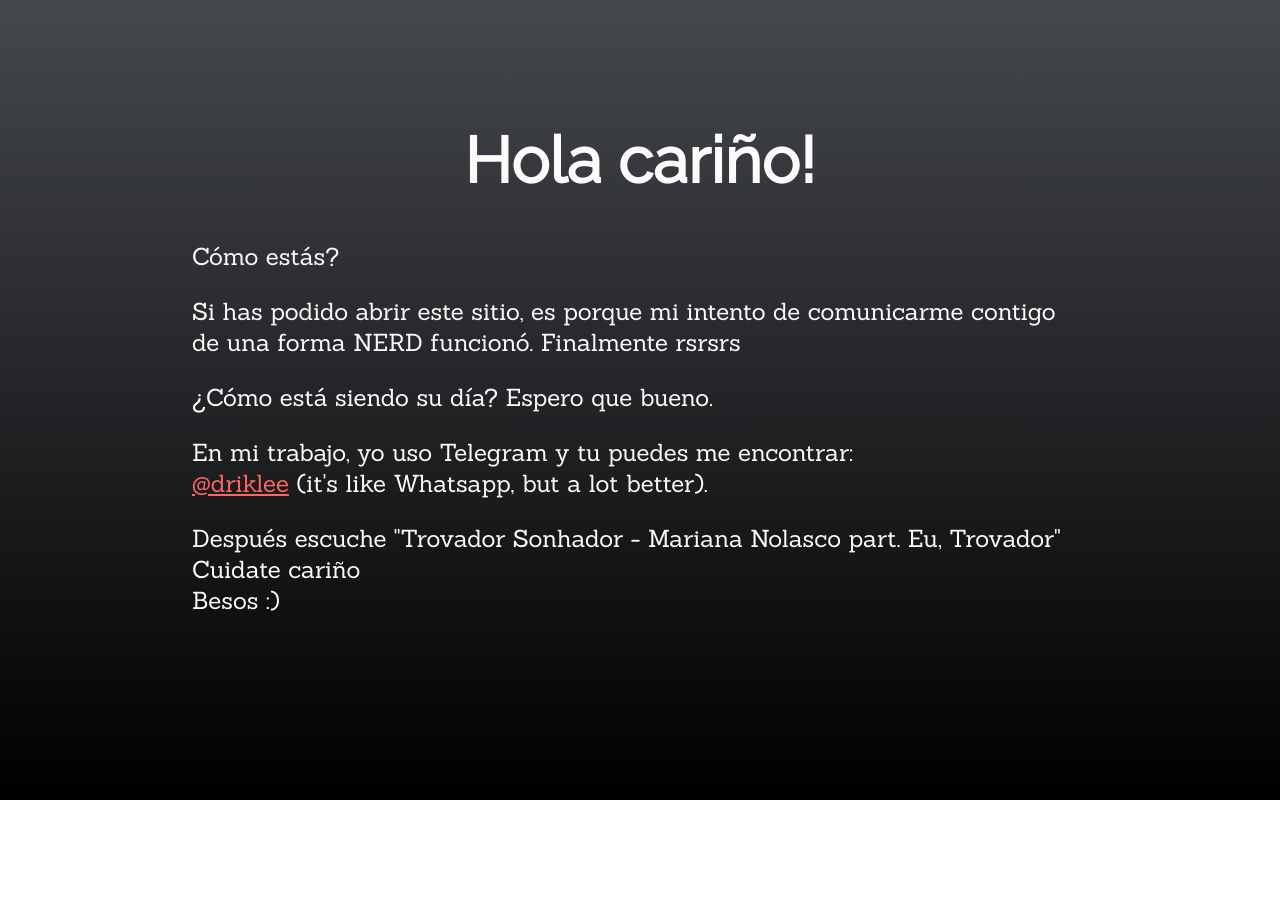
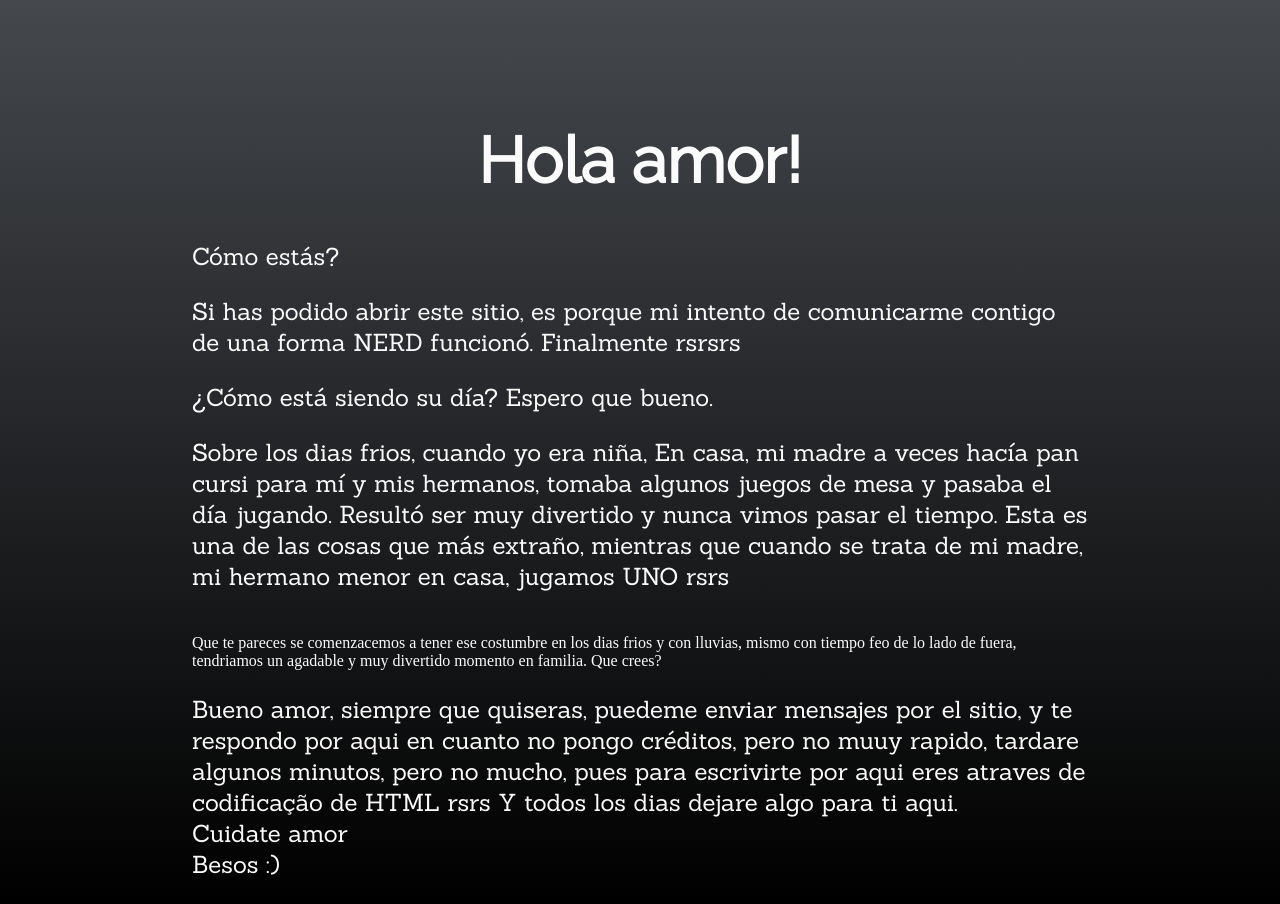
Before and after one commit to DrikaLee/DrikaLee.github.io, a plain HTML site: page index.html in a window 1280 px wide. Before the commit the page ends 800 px from the top, so only its background shows below. Drawn offline with Linux system fonts and the light colour scheme.

Commit message:
Update index.html

```diff
--- a/index.html
+++ b/index.html
@@ -29,16 +29,17 @@
 
 <main>
     <div>
-        <h1>Hola cariño!</h1>
+        <h1>Hola amor!</h1>
 
         <p>Cómo estás? </p>
         <p>Si has podido abrir este sitio, es porque mi intento de comunicarme contigo de una forma NERD funcionó. Finalmente rsrsrs </p>
         <p>¿Cómo está siendo su día? Espero que bueno.</p>
-        <p>En mi trabajo, yo uso Telegram y tu puedes me encontrar:<br><a href="https://t.me/driklee" target="_blank">@driklee</a> (it's like Whatsapp, but a lot better).</p>
+        <p>Sobre los dias frios, cuando yo era niña, En casa, mi madre a veces hacía pan cursi para mí y mis hermanos, tomaba algunos juegos de mesa y pasaba el día jugando. Resultó ser muy divertido y nunca vimos pasar el tiempo. Esta es una de las cosas que más extraño, mientras que cuando se trata de mi madre, mi hermano menor en casa, jugamos UNO rsrs</p>
+        <br> Que te pareces se comenzacemos a tener ese costumbre en los dias frios y con lluvias, mismo con tiempo feo de lo lado de fuera, tendriamos un agadable y muy divertido momento en familia. Que crees?
         <p> </p>
         <p> </p>
-        <p>Después escuche "Trovador Sonhador - Mariana Nolasco part. Eu, Trovador"
-        <br>Cuidate cariño
+        <p>Bueno amor, siempre que quiseras, puedeme enviar mensajes por el sitio, y te respondo por aqui en cuanto no pongo créditos, pero no muuy rapido, tardare algunos minutos, pero no mucho, pues para escrivirte por aqui eres atraves de codificação de HTML rsrs Y todos los dias dejare algo para ti aqui.
+        <br>Cuidate amor
         <br>Besos :)</p>
     </div>
 </main>
```
